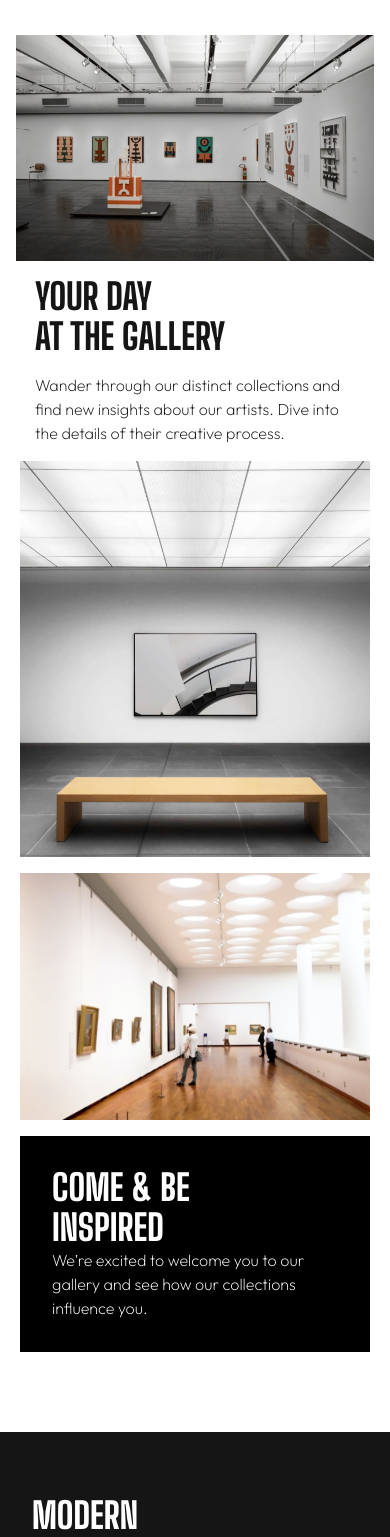
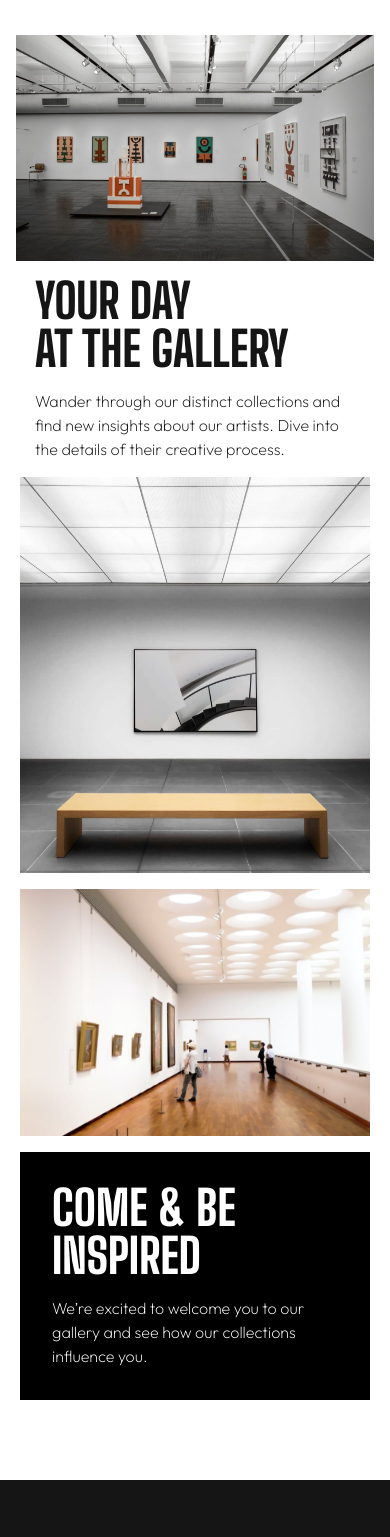
Before and after one commit to samuelahmed/demo-art-gallery, a Next.js app: page / in a window 390 px wide. Shown: the part 629-2166 px from the top of the page. Built offline with nearby package versions, Linux system fonts and the light colour scheme.

Commit message:
font adjustments

```diff
--- a/src/app/page.tsx
+++ b/src/app/page.tsx
@@ -41,7 +41,7 @@ export default function Home() {
       <div className=" flex flex-col bg-custom-white py-20 text-custom-black md:px-52">
         <div className="flex flex-col-reverse items-center px-4 md:flex-row md:space-x-20 md:px-0">
           <div className="space-y-4 py-4 md:w-1/2 md:space-y-8">
-            <div className="bigSholders text-4xl font-extrabold md:text-6xl">
+            <div className="bigSholders text-5xl font-extrabold md:text-6xl">
               <h1 className="hidden md:block">YOUR DAY AT</h1>
               <h1 className="hidden md:block">THE GALLERY</h1>
               <h1 className="md:hidden">YOUR DAY</h1>
@@ -71,11 +71,11 @@ export default function Home() {
             </div>
             <div className="h-full bg-black">
               <div className="px-8 py-8 text-white md:px-8 md:pl-16">
-                <div className="bigSholders text-4xl font-extrabold md:text-6xl">
+                <div className="bigSholders text-5xl font-extrabold md:text-6xl">
                   <h1>COME & BE</h1>
                   <h1>INSPIRED</h1>
                 </div>
-                <p className="outfit text:md text-left font-extralight md:pt-10 md:text-[22px]">
+                <p className="outfit text:md pt-4 text-left font-extralight md:text-[22px]">
                   We’re excited to welcome you to our gallery and see how our
                   collections influence you.
                 </p>
```
